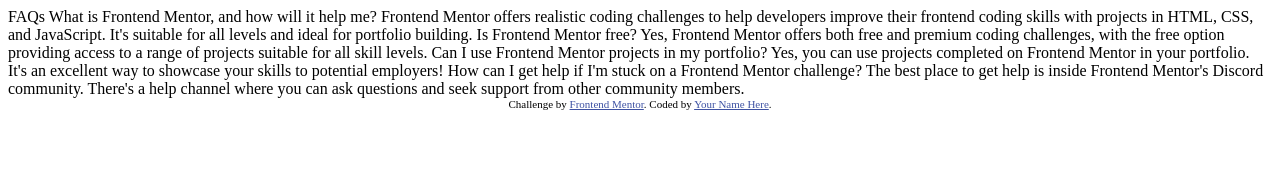
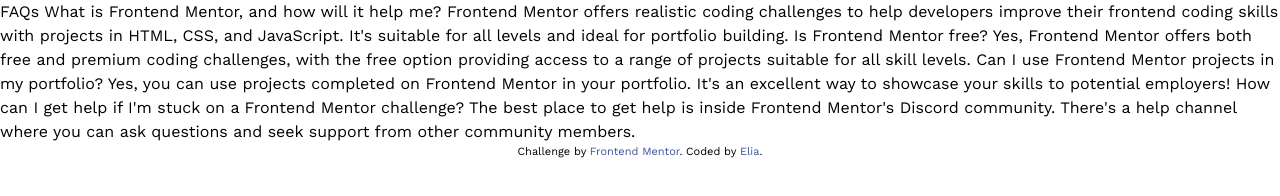
Before and after one commit to elia-orlandi/frontend-mentor-faq-accordion, a website: page index.html in a window 1280 px wide. Drawn offline with Linux system fonts and the light colour scheme.

Commit message:
feat: startup tailwindCSS

```diff
--- /dev/null
+++ b/assets/css/input.css
@@ -0,0 +1,3 @@
+@tailwind base;
+@tailwind components;
+@tailwind utilities;
--- a/index.html
+++ b/index.html
@@ -5,6 +5,7 @@
   <meta name="viewport" content="width=device-width, initial-scale=1.0"> <!-- displays site properly based on user's device -->
 
   <link rel="icon" type="image/png" sizes="32x32" href="./assets/images/favicon-32x32.png">
+  <link href="./dist/output.css" rel="stylesheet">
 
   <title>Frontend Mentor | FAQ accordion</title>
 
@@ -12,11 +13,32 @@
   <style>
     .attribution { font-size: 11px; text-align: center; }
     .attribution a { color: hsl(228, 45%, 44%); }
+    @font-face {
+      font-family: 'WorkSans';
+      src: url('./assets/fonts/static/WorkSans-Regular.ttf') format('truetype');
+      font-weight: normal;
+      font-style: normal;
+    }
+    @font-face {
+      font-family: 'WorkSans';
+      src: url('./assets/fonts/static/WorkSans-Bold.ttf') format('truetype');
+      font-weight: bold;
+      font-style: normal;
+    }
+    @font-face {
+      font-family: 'WorkSans';
+      src: url('./assets/fonts/static/WorkSans-SemiBold.ttf') format('truetype');
+      font-weight: 600;
+      font-style: normal;
+    }
   </style>
 </head>
-<body>
-
-  FAQs
+<body class="h-screen w-screen">
+  <div class="w-full h-full">
+    <!--TOP BACKGROUND-->
+    <div></div>
+    <!--FAQ SECTION-->
+    <section>FAQs
 
       What is Frontend Mentor, and how will it help me?
 
@@ -37,12 +59,11 @@
       How can I get help if I'm stuck on a Frontend Mentor challenge?
 
       The best place to get help is inside Frontend Mentor's Discord community. There's a help
-  channel where you can ask questions and seek support from other community members.
-
-
+      channel where you can ask questions and seek support from other community members.</section>
       <div class="attribution">
         Challenge by <a href="https://www.frontendmentor.io?ref=challenge" target="_blank">Frontend Mentor</a>.
-    Coded by <a href="#">Your Name Here</a>.
+        Coded by <a href="#">Elia</a>.
+      </div>
   </div>
 </body>
 </html>
--- /dev/null
+++ b/package.json
@@ -0,0 +1,5 @@
+{
+  "dependencies": {
+    "tailwindcss": "^3.3.7"
+  }
+}
--- /dev/null
+++ b/tailwind.config.js
@@ -0,0 +1,12 @@
+/** @type {import('tailwindcss').Config} */
+module.exports = {
+  content: ["./**/*.{html,js}"],
+  theme: {
+    extend: {
+      fontFamily: {
+        sans: ['WorkSans', 'sans-serif'],
+      }
+    },
+  },
+  plugins: [],
+}
```
Also changed, not shown: dist/output.css (added), 2 other files. Lines whose indentation alone changed are shown as unchanged.
